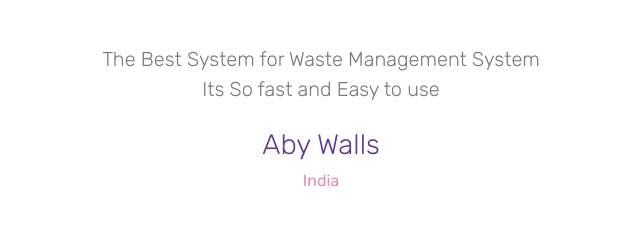
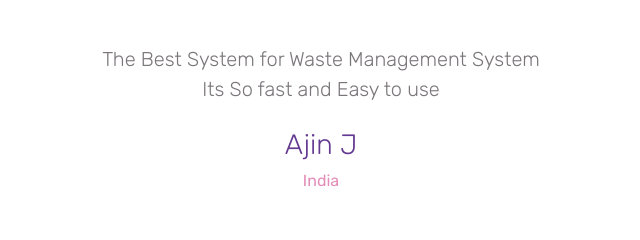
Before and after one commit to AkhilVenu/thanima7, a plain HTML site: page index.html in a window 1280 px wide. Shown: the part 3800-4040 px from the top of the page, 319-959 px from the left. Drawn offline with Linux system fonts and the light colour scheme.

Commit message:
Update index.html

```diff
--- a/index.html
+++ b/index.html
@@ -277,7 +277,7 @@
                 <div class="testimonials-single">
 
                     <blockquote class="blockquote">The Best System for Waste Management System<br>Its So fast and Easy to use</blockquote>
-                    <h5 class="mt-4 mb-2">Aby Walls</h5>
+                    <h5 class="mt-4 mb-2">Ajin J</h5>
                     <p class="text-primary">India</p>
                 </div>
 
```
